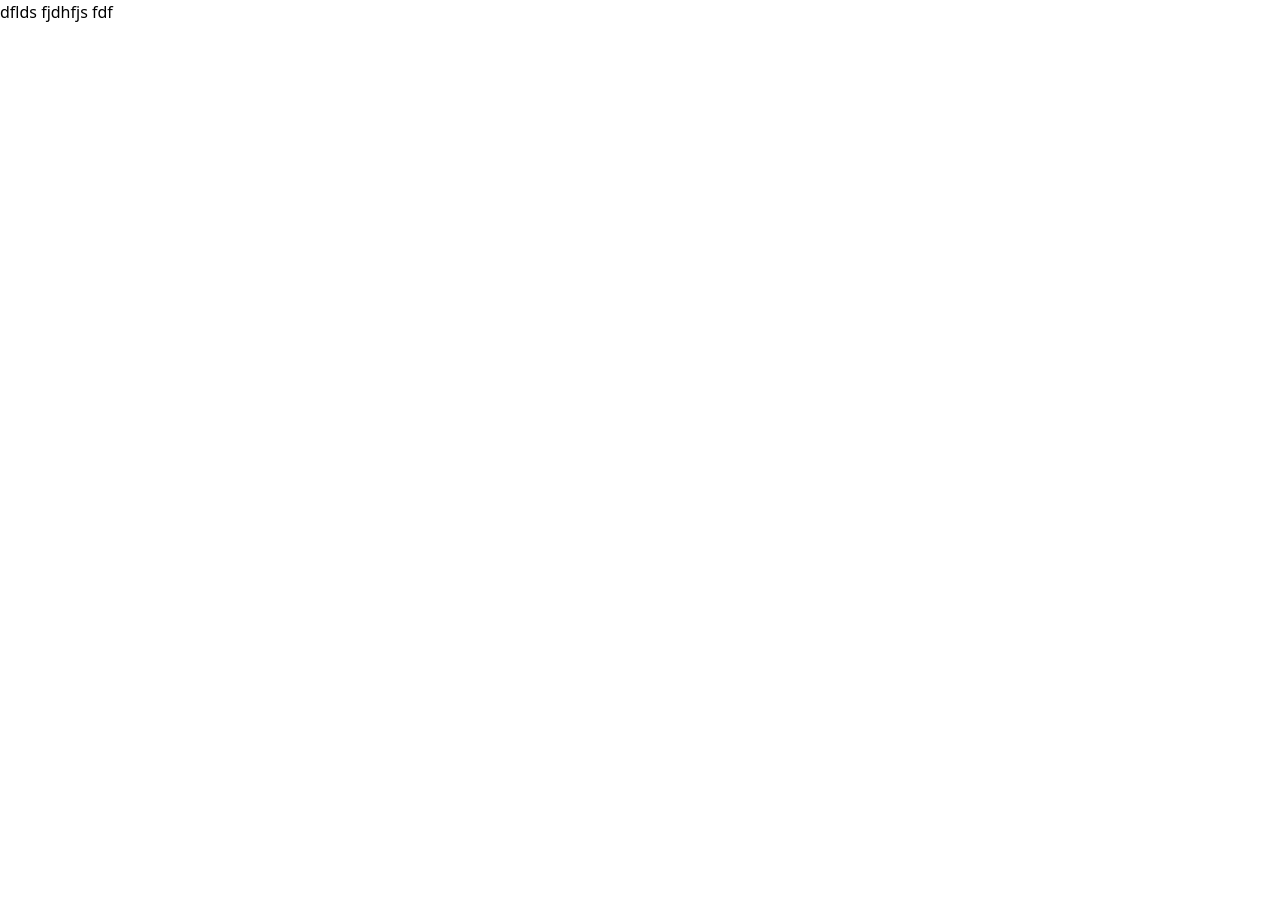
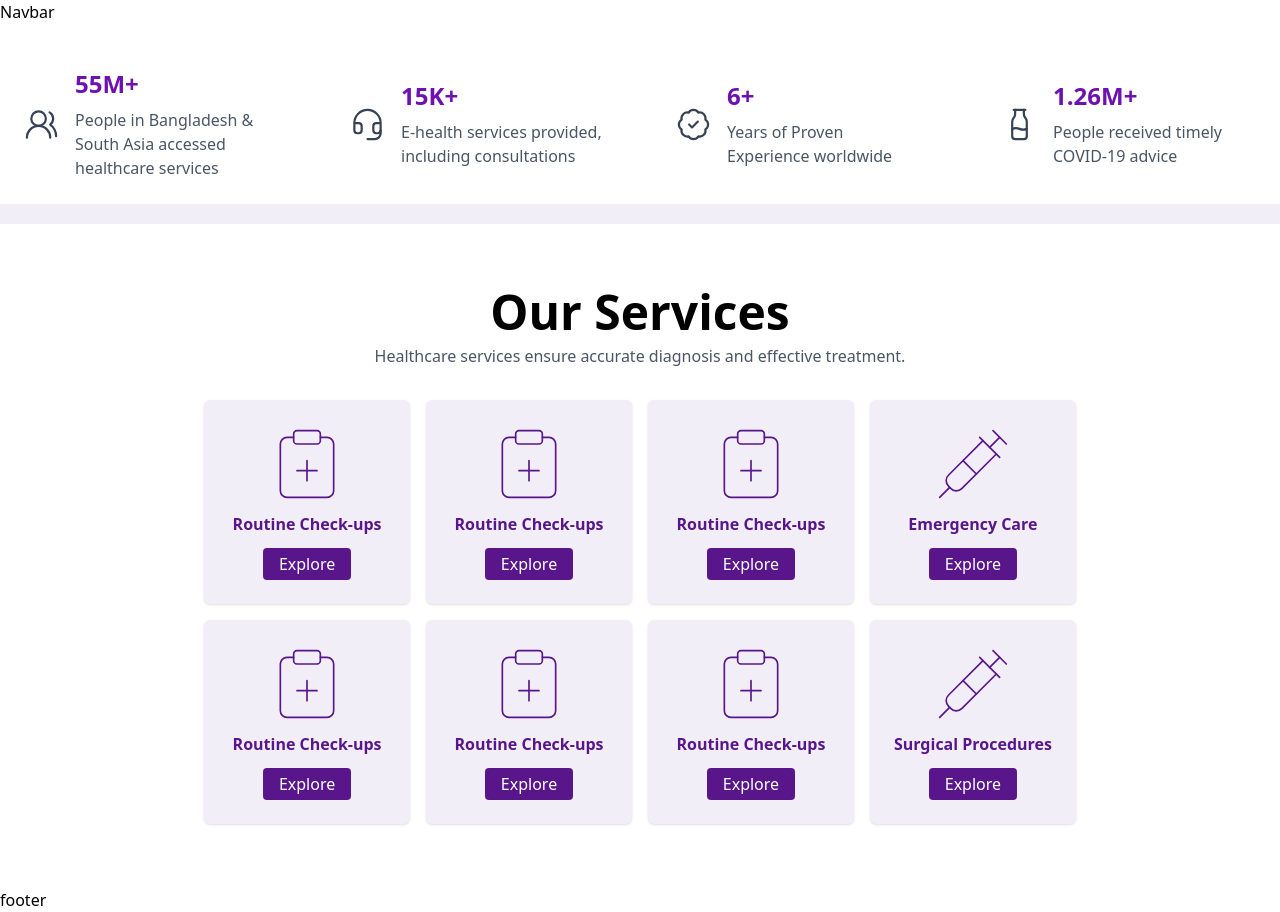
Before and after one commit to kamrulhasananik019/hia, a Next.js app: page / in a window 1280 px wide. Before the commit the page ends 800 px from the top, so only its background shows below. Built offline with nearby package versions, Linux system fonts and the light colour scheme.

Commit message:
stats and services added

```diff
--- /dev/null
+++ b/src/app/(home)/home.tsx
@@ -0,0 +1,12 @@
+import React from 'react'
+import OurServices from './ourservices'
+import Stats from './stats'
+
+export default function HomePage() {
+  return (
+    <div className=''>
+      <Stats/>
+    <OurServices/>
+    </div>
+  )
+}
--- /dev/null
+++ b/src/app/(home)/ourservices.tsx
@@ -0,0 +1,35 @@
+import { ClipboardPlus, Syringe } from 'lucide-react';
+import React from 'react';
+
+const services = [
+  { id: 1, name: "Routine Check-ups", icon: ClipboardPlus },
+  { id: 2,  name: "Routine Check-ups", icon: ClipboardPlus },
+  { id: 3,  name: "Routine Check-ups", icon: ClipboardPlus },
+  { id: 4, name: "Emergency Care", icon: Syringe },
+  { id: 5,  name: "Routine Check-ups", icon: ClipboardPlus },
+  { id: 6, name: "Routine Check-ups", icon: ClipboardPlus },
+  { id: 7,  name: "Routine Check-ups", icon: ClipboardPlus },
+  { id: 8, name: "Surgical Procedures", icon: Syringe },
+];
+
+export default function OurServices() {
+  return (
+    <div className='bg-white max-w-[1400px] mx-auto'>
+      <section className="py-16 text-center flex flex-col items-center">
+        <h2 className="text-5xl font-semibold">Our Services</h2>
+        <p className="text-gray-600 mt-2">Healthcare services ensure accurate diagnosis and effective treatment.</p>
+        <div className="grid grid-cols-2 md:grid-cols-4 gap-4 mt-8 px-6">
+          {services.map(({ id, name, icon: Icon }) => (
+            <div key={id} className="p-6 bg-[#F2EEF7] shadow rounded-md text-center">
+              <div className='flex justify-center'>
+                <Icon size={80} strokeWidth={0.5} className='text-purple-900' />
+              </div>
+              <h3 className="text-purple-900 font-semibold mt-2">{name}</h3>
+              <button className="mt-3 bg-purple-900 text-white py-1 px-4 rounded">Explore</button>
+            </div>
+          ))}
+        </div>
+      </section>
+    </div>
+  );
+}
--- a/src/app/(home)/page.tsx
+++ /dev/null
@@ -1,10 +0,0 @@
-import React from 'react'
-
-export default function HomePage() {
-  return (
-    <div>dflds
-        fjdhfjs
-        fdf
-    </div>
-  )
-}
--- /dev/null
+++ b/src/app/(home)/stats.tsx
@@ -0,0 +1,45 @@
+import { BadgeCheck, Headset, Milk, UsersRound } from "lucide-react";
+import React from "react";
+
+const statsData = [
+  {
+    icon: <UsersRound size={35} strokeWidth={1.5} />,
+    value: "55M+",
+    description: "People in Bangladesh & South Asia accessed healthcare services"
+  },
+  {
+    icon: <Headset size={35} strokeWidth={1.5}/>,
+    value: "15K+",
+    description: "E-health services provided, including consultations"
+  },
+  {
+    icon: <BadgeCheck size={35} strokeWidth={1.5}/>,
+    value: "6+",
+    description: "Years of Proven Experience worldwide"
+  },
+  {
+    icon: <Milk size={35} strokeWidth={1.5}/>,
+    value: "1.26M+",
+    description: "People received timely COVID-19 advice"
+  }
+];
+
+export default function Stats() {
+  return (
+    <div className="bg-white max-w-[1400px] mx-auto my-5">
+      <section className="bg-white">
+        <div className="grid grid-cols-1 md:grid-cols-4 gap-6">
+          {statsData.map((stat, index) => (
+            <div key={index} className="p-6 flex items-center gap-4">
+              <div className="text-gray-700">{stat.icon}</div>
+              <div>
+                <h3 className="text-2xl font-bold text-purple-800">{stat.value}</h3>
+                <p className="text-gray-600 mt-2">{stat.description}</p>
+              </div>
+            </div>
+          ))}
+        </div>
+      </section>
+    </div>
+  );
+}
--- a/src/app/page.tsx
+++ b/src/app/page.tsx
@@ -1,10 +1,16 @@
-import HomePage from "./(home)/page";
+import Navbar from "@/components/navbar/navbar";
+import HomePage from "./(home)/home";
+import Footer from "@/components/footer/footer";
 
 
 export default function Home() {
   return (
   <>
-  <HomePage />
+  <Navbar/>
+ <div className="bg-[#F2EEF7] ">
+ <HomePage />
+ </div>
+  <Footer/>
   </>
   );
 }
--- /dev/null
+++ b/src/components/footer/footer.tsx
@@ -0,0 +1,7 @@
+import React from 'react'
+
+export default function Footer() {
+  return (
+    <div>footer</div>
+  )
+}
--- /dev/null
+++ b/src/components/navbar/navbar.tsx
@@ -0,0 +1,9 @@
+import React from 'react'
+
+export default function Navbar() {
+  return (
+    <div>
+        <h1>Navbar</h1>
+    </div>
+  )
+}
```
Also changed, not shown: package.json (+7 -6 lines), 1 other file (tests, documents, lock files or other folders).
